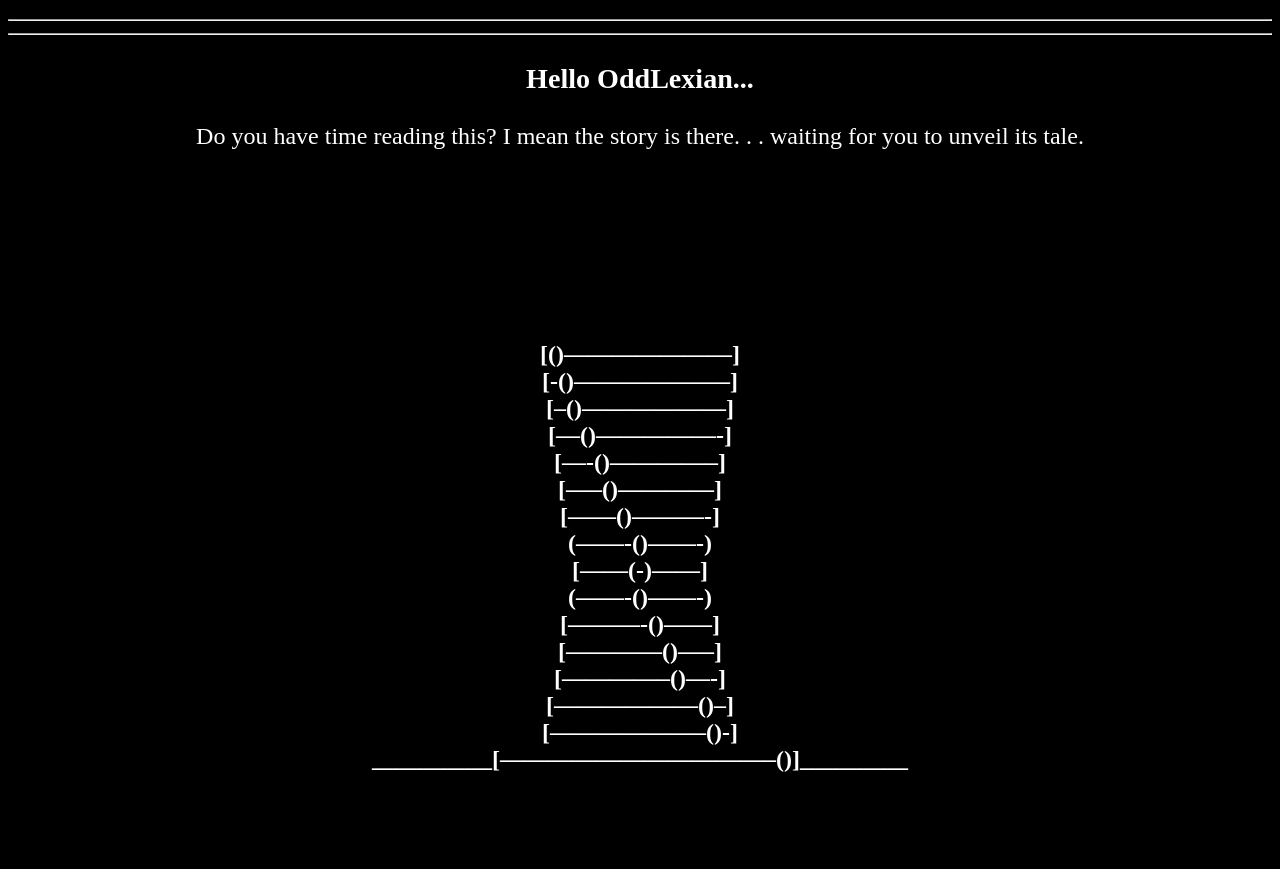
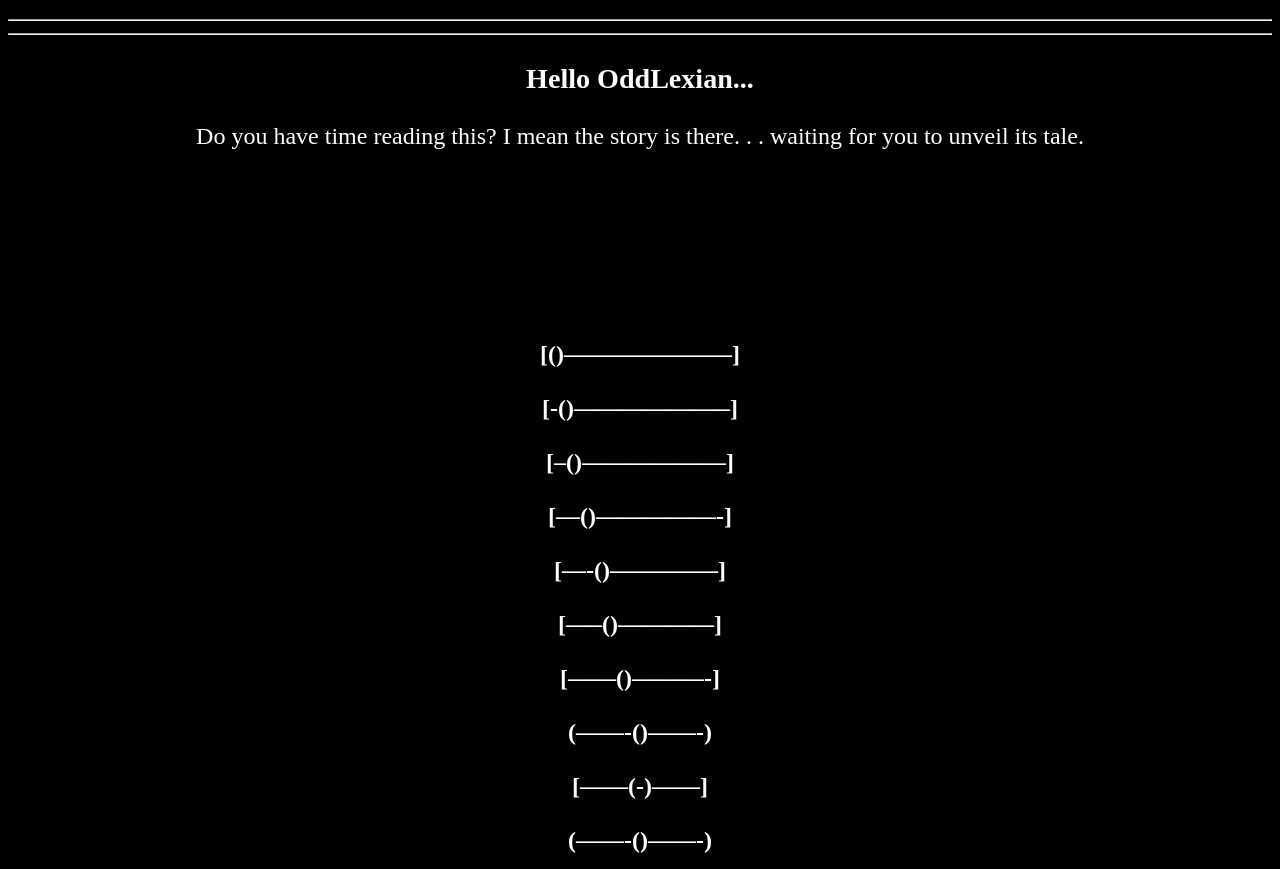
Before and after one commit to oddlexity/CHESTERTALE, a plain HTML site: page about.html in a window 1280 px wide. Shown: the part 83-952 px from the top of the page. Before the commit the page ends 888 px from the top, so only its background shows below. Drawn offline with Linux system fonts and the light colour scheme.

Commit message:
Update about.html

```diff
--- a/about.html
+++ b/about.html
@@ -35,35 +35,35 @@
 	<p>Do you have time reading this? I mean the story is there. . . waiting for you to unveil its tale.</p>
 
 <br><br><br><br><br>
-<h4>[()———————]<br>
+<h4>[()———————]<br><br>
 
-[-()——————–]<br>
+[-()——————–]<br><br>
 
-[–()——————]<br>
+[–()——————]<br><br>
 
-[—()—————-]<br>
+[—()—————-]<br><br>
 
-[—-()————–]<br>
+[—-()————–]<br><br>
 
-[—–()————]<br>
+[—–()————]<br><br>
 
-[——()———-]<br>
+[——()———-]<br><br>
 
-(——-()——-)<br>
+(——-()——-)<br><br>
 
-[——(-)——]<br>
+[——(-)——]<br><br>
 
-(——-()——-)<br>
+(——-()——-)<br><br>
 
-[———-()——]<br>
+[———-()——]<br><br>
 
-[————()—–]<br>
+[————()—–]<br><br>
 
-[————–()—-]<br>
+[————–()—-]<br><br>
 
-[——————()–]<br>
+[——————()–]<br><br>
 
-[——————–()-]<br>
+[——————–()-]<br><br>
 
 __________[———————————–()]_________</h4>
 
```
